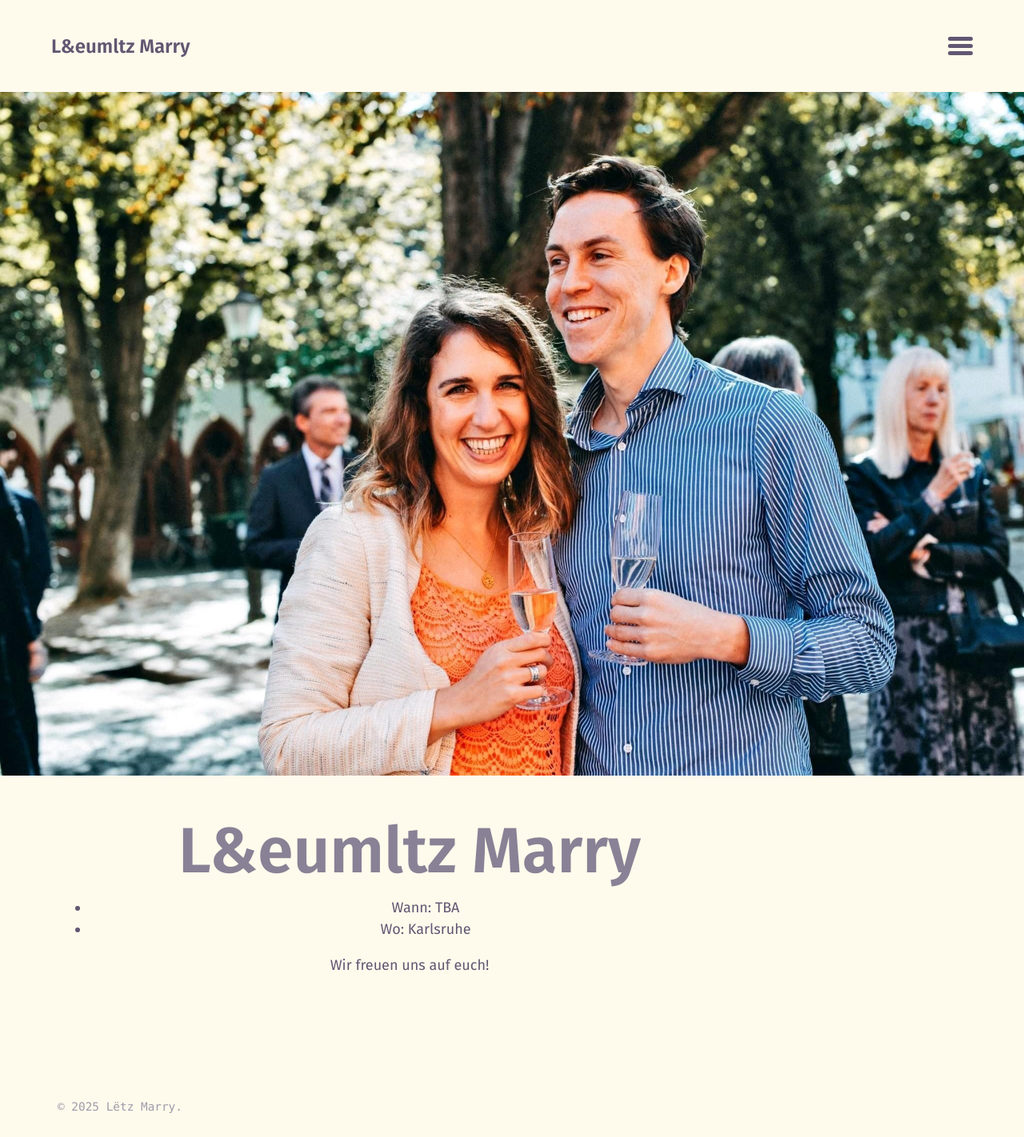
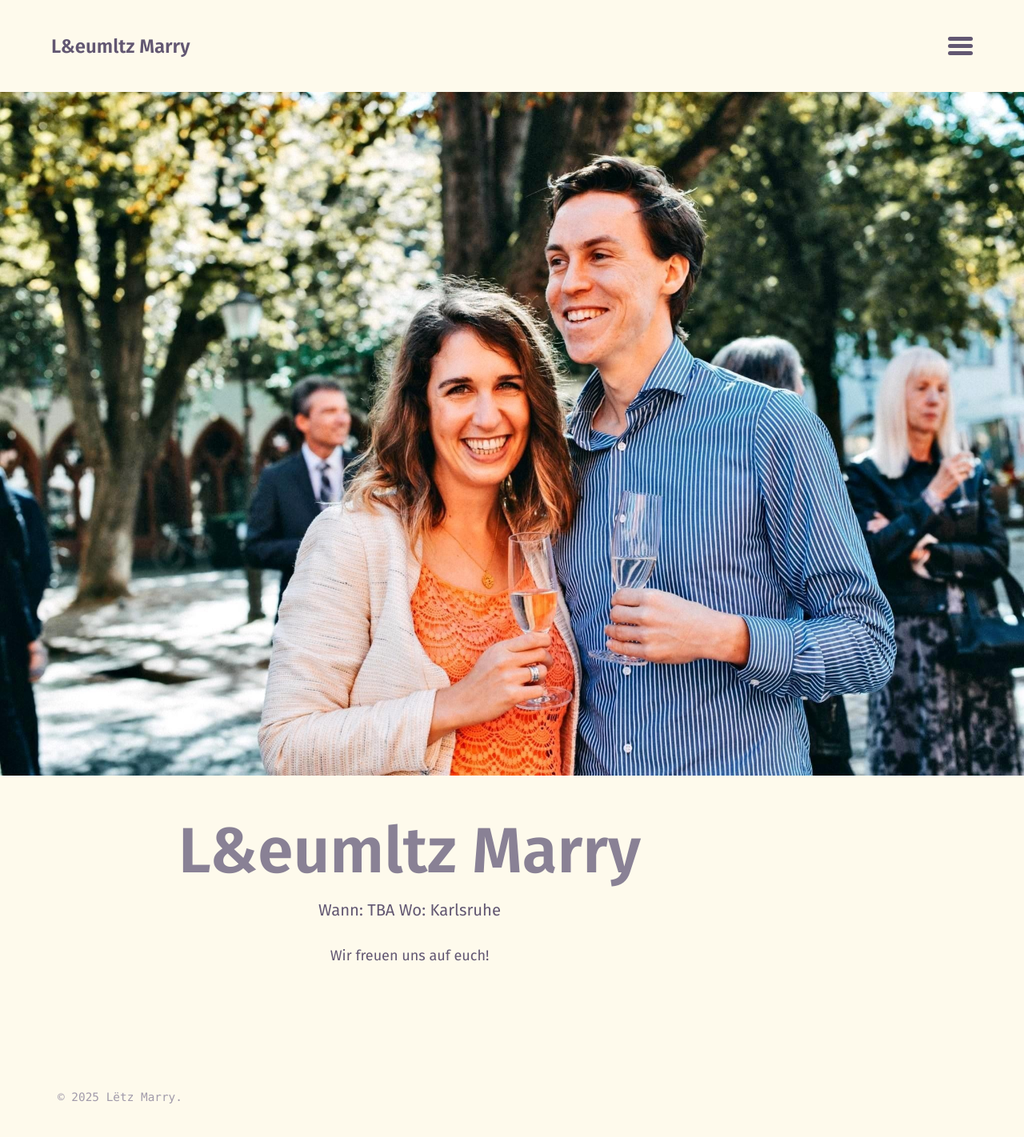
Before and after one commit to GwJoCl/LetzMarry, a Jekyll site: the page built from index.html, in a window 1280 px wide. Shown: the whole page at 80% size. Built offline with Jekyll 4.4.1, drawn with Linux system fonts in a browser that asks for light colours; the list of posts is cut into pages by our own code; part of the change alters nothing that is shown.

```diff
--- a/index.html
+++ b/index.html
@@ -5,8 +5,8 @@ alt_title: "L&eumltz Marry"
 sub_title:
 image: /assets/images/Freiburg.jpg
 introduction: |
-  - Wann: TBA
-  - Wo: Karlsruhe
+  Wann: TBA
+  Wo: Karlsruhe
 
   Wir freuen uns auf euch!
 ---
```
